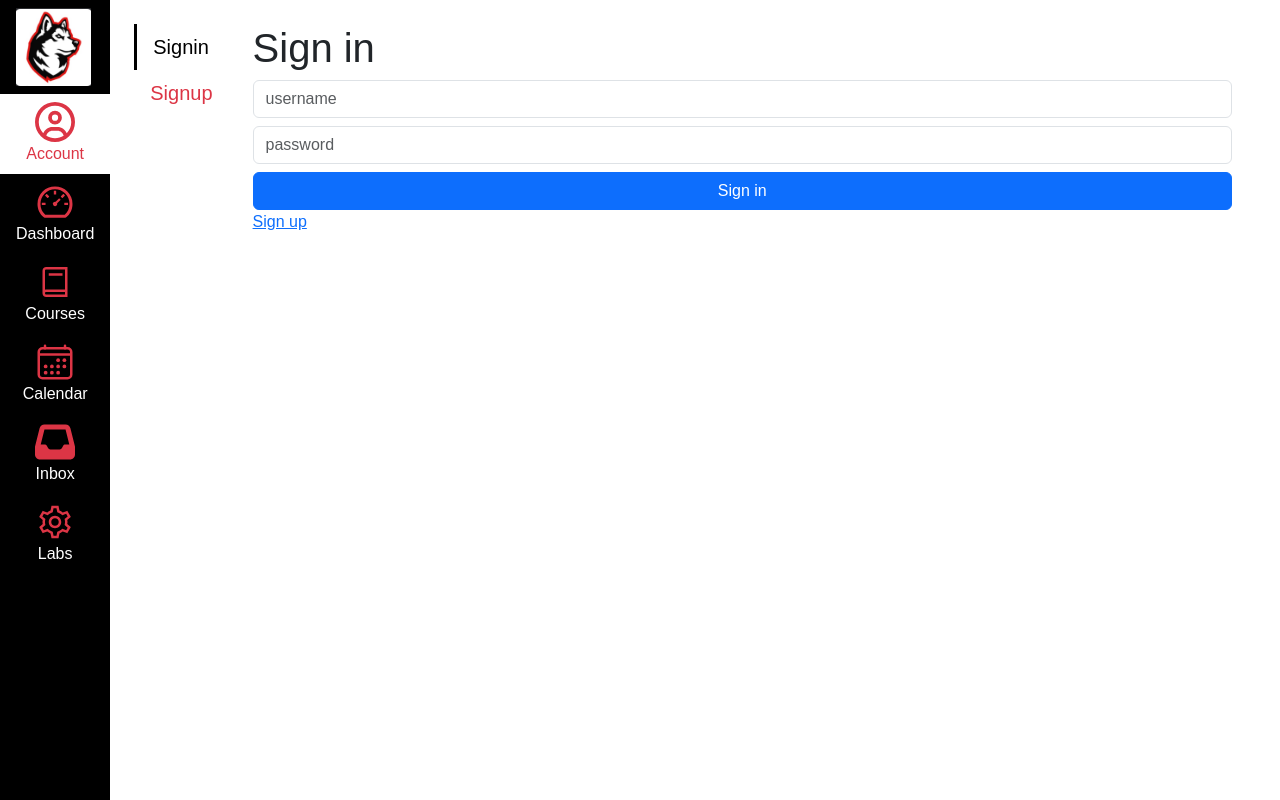
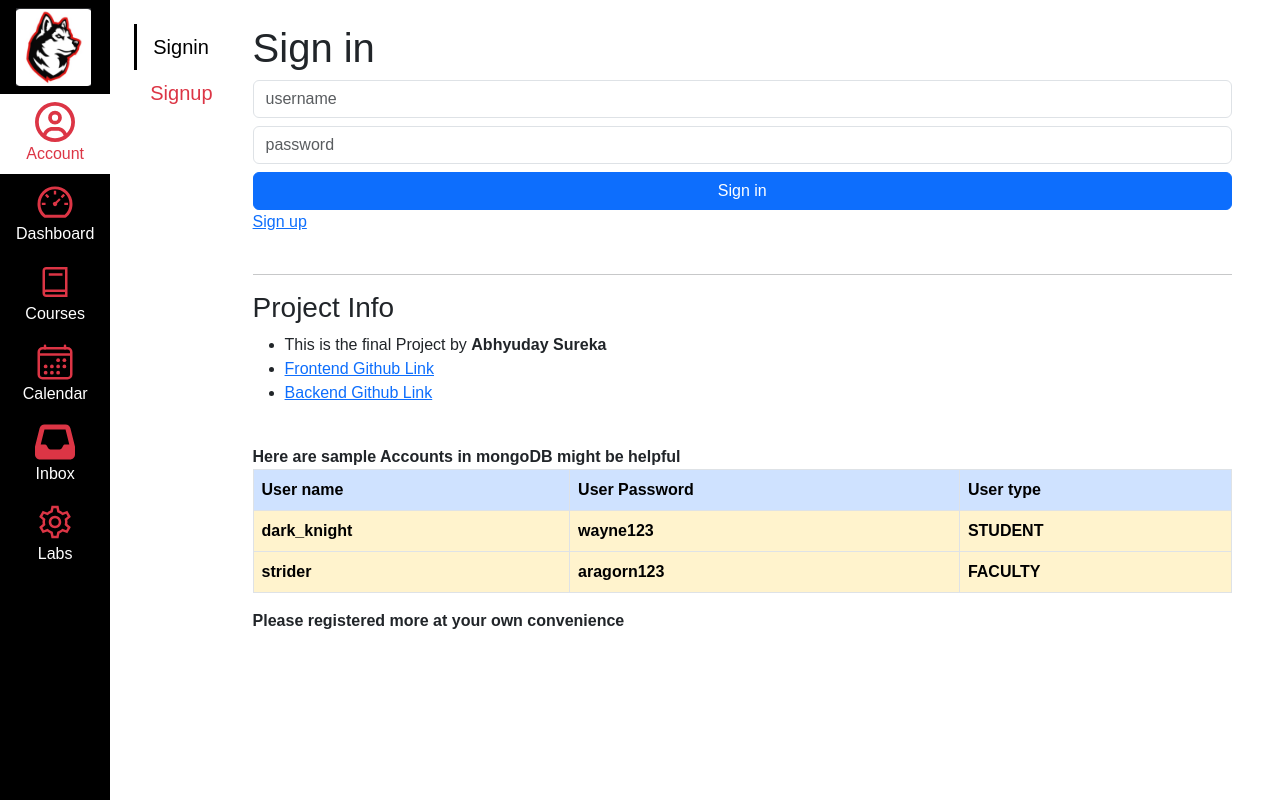
Before and after one commit to rocka852/kanbas-react-web-app-new, a React (Create React App) app: page /#/Kanbas/Account/Signin in a window 1280 px wide. Built offline with nearby package versions, Linux system fonts and the light colour scheme; no server answers.

Commit message:
fix user problem, add/edit quiz differ in faculty 2

```diff
--- a/src/Kanbas/Account/Signin.tsx
+++ b/src/Kanbas/Account/Signin.tsx
@@ -36,12 +36,77 @@ export default function Signin() {
         		   className="form-control mb-2"
         		   placeholder="password"
         		   type="password" />
+
       		<button onClick={signin}
       		        className="btn btn-primary w-100"
       		        > Sign in
       		</button>
       		<br />
       		<Link to="/Kanbas/Account/Signup">Sign up</Link>
+          <br/><br/><hr/>
+          <div>
+            <h3>Project Info</h3>
+            <ul>
+              <li >
+                This is the final Project by <b>Abhyuday Sureka</b>
+              </li>
+              <li>
+                <a href="https://github.com/adisureka/kanbas-react-web-app">
+                  Frontend Github Link
+                </a>
+              </li>
+              <li>
+                <a href="https://github.com/adisureka/kanbas-node-server-app">
+                  Backend Github Link
+                </a>
+              </li>
+            </ul>
+          </div><br/>
+
+          <div>
+
+            <b>Here are sample Accounts in mongoDB might be helpful</b>
+            <table className = "table">
+              <thead className="">
+                <tr className = "table-primary">
+                  <th className="border">
+                    User name
+                  </th>
+                  <th className="border">
+                    User Password
+                  </th>
+                  <th className="border">
+                    User type
+                  </th>
+                </tr>
+              </thead>
+              <tbody>
+                <tr className = "table-warning">
+                  <th className="border">
+                    dark_knight
+                  </th>
+                  <th className="border">
+                    wayne123
+                  </th>
+                  <th className="border">
+                    STUDENT
+                  </th>
+                </tr>
+                <tr className = "table-warning">
+                  <th className="border">
+                    strider
+                  </th>
+                  <th className="border">
+                    aragorn123
+                  </th>
+                  <th className="border">
+                    FACULTY
+                  </th>
+                </tr>
+              </tbody>
+            </table>
+            <b>Please registered more at your own convenience</b>
+          </div>
     	</div>
 
 	)
--- a/src/Kanbas/Courses/Quiz/QuizEditor.tsx
+++ b/src/Kanbas/Courses/Quiz/QuizEditor.tsx
@@ -85,13 +85,17 @@ export default function QuizEditor() {
 			{quizPreview && <div className="alert alert-success">
 			This quiz is not set yet, please edit it</div>}
 			</div>
+			<div>
+				{users.role != "FACULTY" && <div className="alert alert-success">
+				Only FACULTY can Edit the quiz</div>}
+			</div>
 			<div id="two buttons"
 			     className="d-flex justify-content-center">
 				<button className="btn btn-light"
 				        onClick={preview}>
 					Preview
 				</button>
-				<button className={`btn btn-light ms-3 ${users.role != "FACULTY" ? "": "disabled"}`}
+				<button className={`btn btn-light ms-3 ${users.role != "FACULTY" ? "disabled": ""}`}
 				        onClick={()=>navigate(`/Kanbas/Courses/${cid}/Quizzes/${qid}/DetailEdit`)}>
 					<TiPencil/>
 					Edit
--- a/src/Kanbas/Courses/Quiz/index.tsx
+++ b/src/Kanbas/Courses/Quiz/index.tsx
@@ -88,7 +88,7 @@ export default function Quiz() {
 
 	return(
 		<div>
-			{"TEST user= " + JSON.stringify(users)}
+			{/*"TEST user= " + JSON.stringify(users)*/}
 			<div id="input-and-buttons">
 				<div>
 					{users.role != "FACULTY" && <div className="alert alert-success">
@@ -98,7 +98,7 @@ export default function Quiz() {
 					<BsThreeDotsVertical/>
 				</button>
 				{/* When using Link this will append to ..RS101/Quizzes/...*/}
-				<button className={`float-end btn btn-danger ${users.role != "FACULTY" ? "" : "disabled"}`}
+				<button className={`float-end btn btn-danger ${users.role != "FACULTY" ? "disabled" : ""}`}
 					    onClick={createQuiz}>
 						<FaPlus className="me-2 mt-1"/>
 							<h6 className="float-end mt-1 me-2">
```
